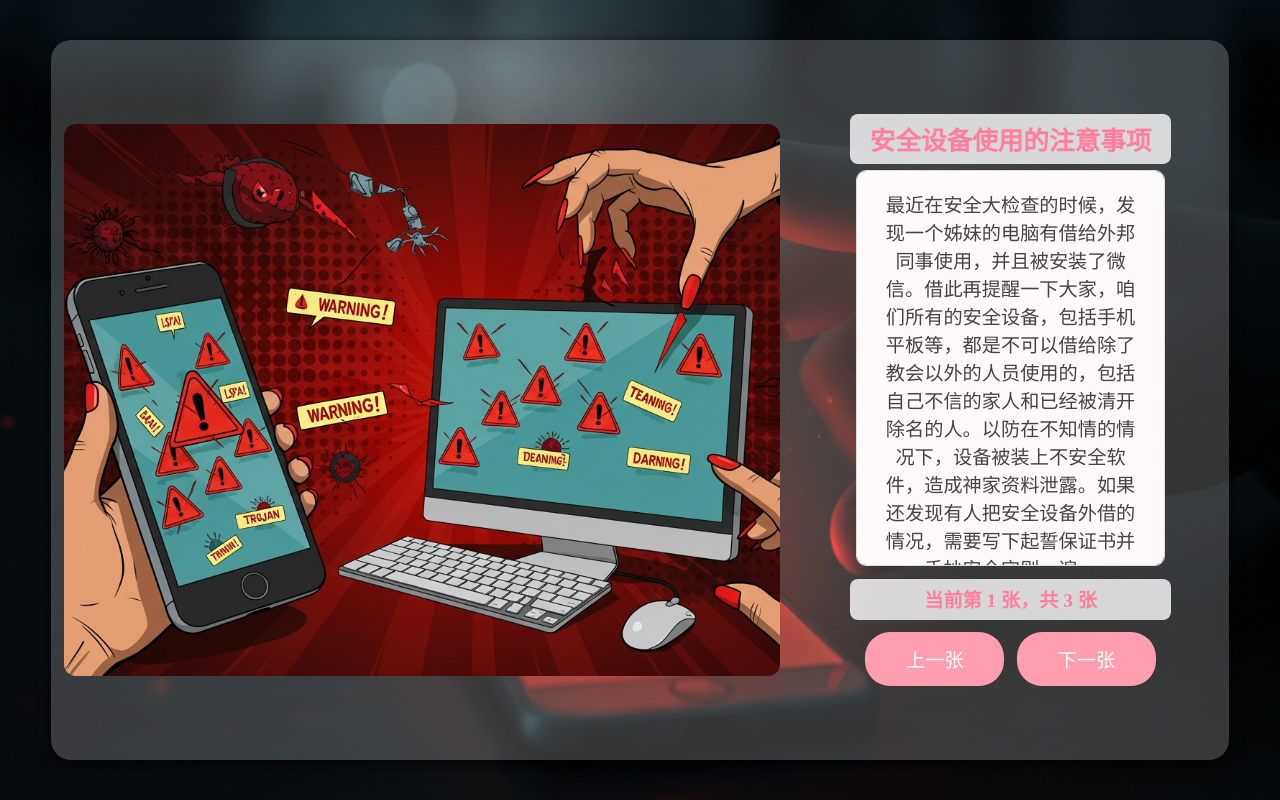
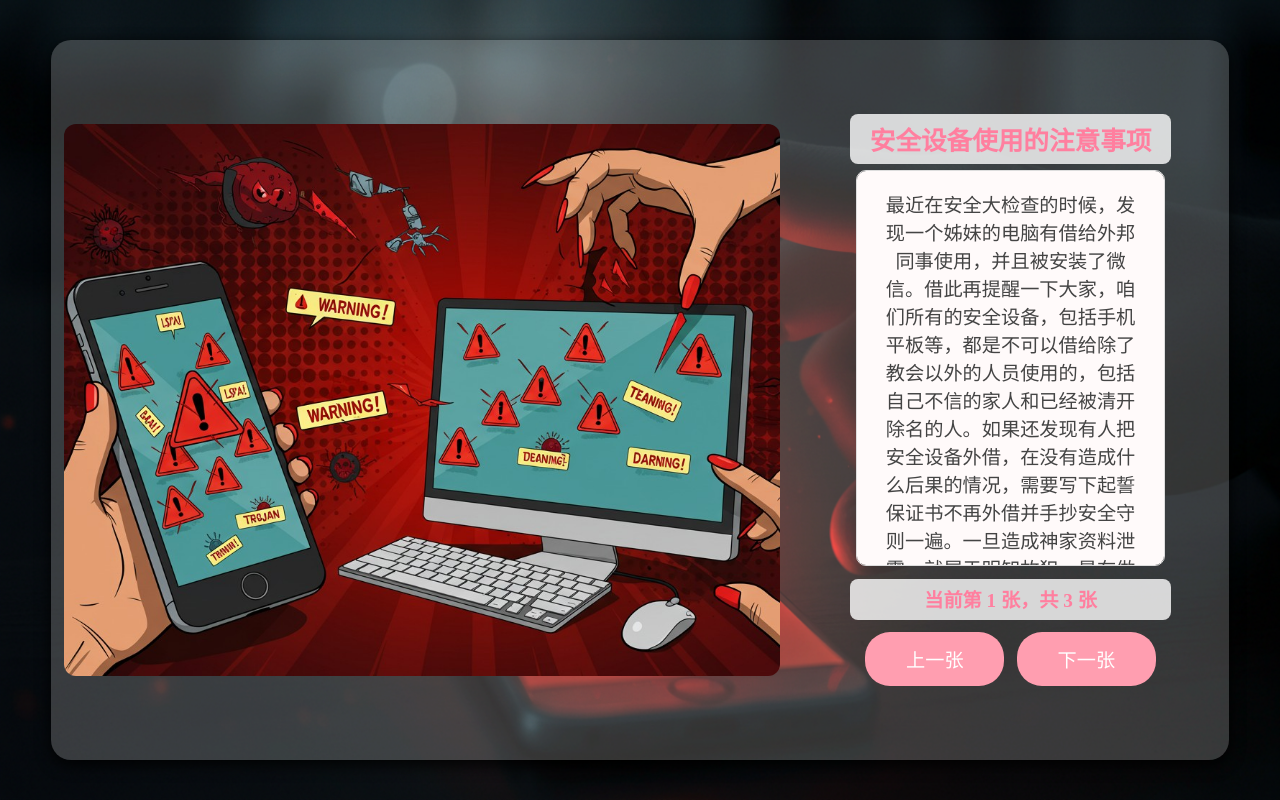
Before and after one commit to agsadsadsa/jtjc0708, a plain HTML site: page index.html in a window 1280 px wide. Drawn offline with Linux system fonts and the light colour scheme.

Commit message:
Update index.html

```diff
--- a/index.html
+++ b/index.html
@@ -286,9 +286,9 @@
 
 <script>
   const screenshots = [
-    { src: 'screenshot1.jpg', desc: '最近在安全大检查的时候，发现一个姊妹的电脑有借给外邦同事使用，并且被安装了微信。借此再提醒一下大家，咱们所有的安全设备，包括手机平板等，都是不可以借给除了教会以外的人员使用的，包括自己不信的家人和已经被清开除名的人。以防在不知情的情况下，设备被装上不安全软件，造成神家资料泄露。如果还发现有人把安全设备外借的情况，需要写下起誓保证书并手抄安全守则一遍。' },
-    { src: 'screenshot2.jpg', desc: '在安全大检查的时候，还发现有的弟兄姊妹在听讲道或者拉线的时候，不安全设备只是开了飞行模式就放在身边，这样是绝对不可以的，咱们听道或者拉线的时候，不管需不需要开麦交通，所有的不安全设备，包括小红书专机和不安全的平板，智能手表手环等，都必须开飞行模式并关机放到距离咱们比较远的地方，绝对不能在开机的情况下放到电脑身边。' },
-    { src: 'screenshot3.jpg', desc: '另外最近收到多个跟外邦人一起住的弟兄姊妹的反馈，在用蓝牙耳机听讲道或者拉线的时候，蓝夜耳机突然断电或者断开连接，一时来不及退出通话，声音一瞬间外放，同屋的外邦人就都能听到通话内容。针对这种情况，要求跟外邦人一起住的弟兄姊妹，听讲道或者拉线的时候，需要把蓝牙耳机换成有线耳机，手里没有有线耳机的弟兄姊妹，可以去附近百元店或者超市买一个。' }
+    { src: 'screenshot1.jpg', desc: '最近在安全大检查的时候，发现一个姊妹的电脑有借给外邦同事使用，并且被安装了微信。借此再提醒一下大家，咱们所有的安全设备，包括手机平板等，都是不可以借给除了教会以外的人员使用的，包括自己不信的家人和已经被清开除名的人。如果还发现有人把安全设备外借，在没有造成什么后果的情况，需要写下起誓保证书不再外借并手抄安全守则一遍。一旦造成神家资料泄露，就属于明知故犯，是在做变相的犹大，会将其划到B组反省认识' },
+    { src: 'screenshot2.jpg', desc: '在安全大检查的时候，还发现有的弟兄姊妹在听讲道或者拉线的时候，不安全设备只是开了飞行模式就放在身边，这样是绝对不可以的，咱们听道或者拉线的时候，不管需不需要开麦交通，所有的不安全设备，包括小红书专机和不安全的平板，智能手表手环等，都必须开飞行模式并关机放到距离咱们比较远的地方，绝对不能在开机的情况下放到电脑旁边。' },
+    { src: 'screenshot3.jpg', desc: '另外最近收到多个跟外邦人一起住的弟兄姊妹的反馈，在用蓝牙耳机听讲道或者拉线的时候，蓝牙耳机突然断电或者断开连接，一时来不及退出通话，声音一瞬间外放，同屋的外邦人就都能听到通话内容。针对这种情况，要求跟外邦人一起住的弟兄姊妹，听讲道或者拉线的时候，需要把蓝牙耳机换成有线耳机，手里没有有线耳机的弟兄姊妹，可以去附近百元店或者超市买一个。如果有不会购买的弟兄姊妹，可以提前询问一下安全员。' }
   ];
 
   const backgroundFile = 'background.png';
```
